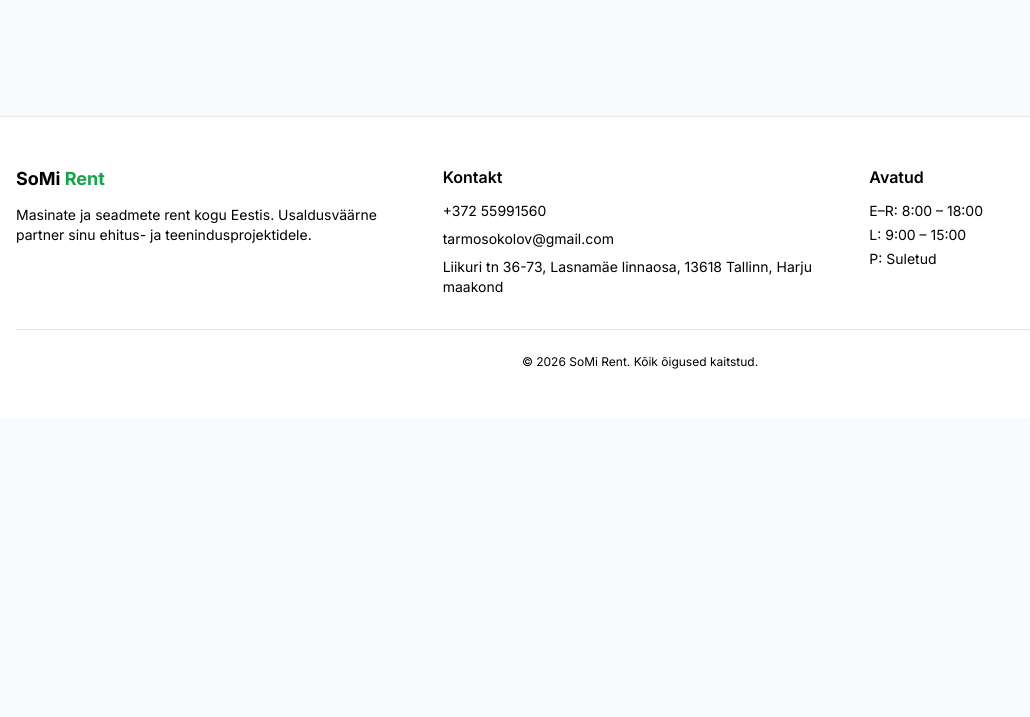
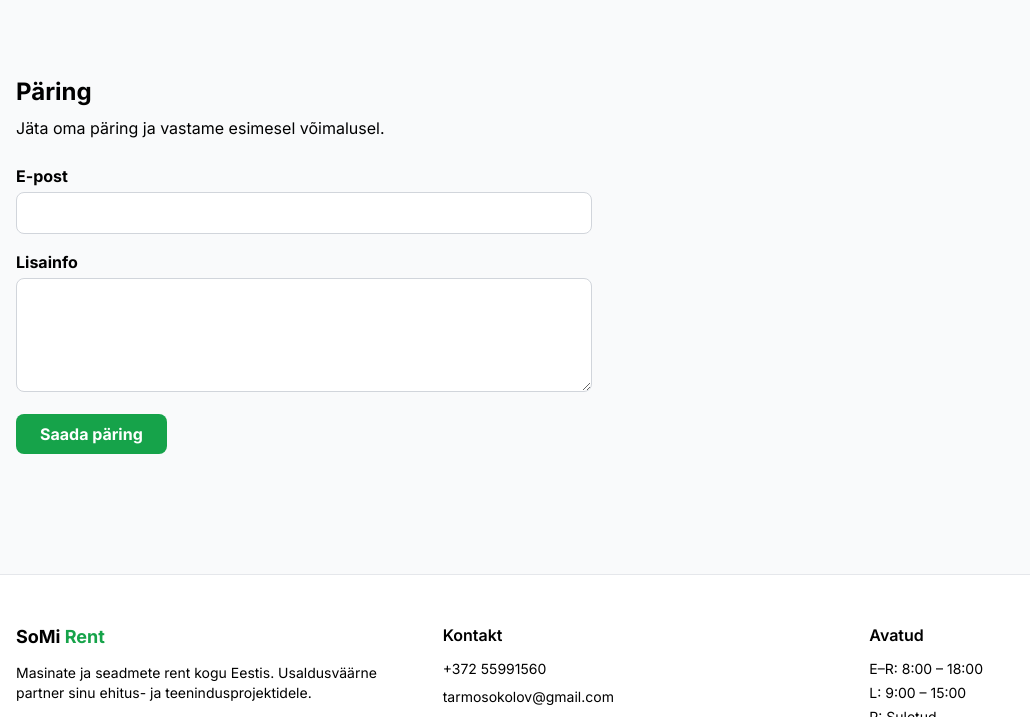
Before and after one commit to SoMi-Rent-OU/rendiportaal-homepage, a Jekyll site: the page built from _products/laaduri-lisaseadmed/kahvel.md, in a window 1280 px wide and 900 px high, scrolled down 431 px, cut to the strip 183-900 px from the top of the window. Shown: the whole strip, without its empty margins (0-1030 px from the left). Built offline with Jekyll 4.4.1, drawn with Linux system fonts in a browser that asks for light colours; nearby versions of some CDN libraries; before the commit the page ends 1032 px from its top, so only the background shows below that.

Commit message:
add email connect form (via FormSubmit)

```diff
--- /dev/null
+++ b/_includes/product-form.html
@@ -0,0 +1,28 @@
+<section class="max-w-7xl mx-auto px-4 py-10">
+  <div class="max-w-xl">
+    <h2 class="text-2xl font-bold mb-2">Päring</h2>
+    <p class="mb-6">Jäta oma päring ja vastame esimesel võimalusel.</p>
+
+    <form action="https://formsubmit.co/rihard@pikker.dev" method="POST" class="space-y-4">
+      <input type="hidden" name="_subject" value="Uus päring: {{ page.title }}">
+      <input type="hidden" name="_captcha" value="false">
+
+      <div>
+        <label for="email" class="block font-bold mb-1">E-post</label>
+        <input type="email" id="email" name="email" required
+          class="w-full border border-gray-300 rounded-lg px-4 py-2 focus:outline-none focus:ring-2 focus:ring-green-600">
+      </div>
+
+      <div>
+        <label for="message" class="block font-bold mb-1">Lisainfo</label>
+        <textarea id="message" name="message" rows="4"
+          class="w-full border border-gray-300 rounded-lg px-4 py-2 focus:outline-none focus:ring-2 focus:ring-green-600"></textarea>
+      </div>
+
+      <button type="submit"
+        class="bg-green-600 text-white font-bold px-6 py-2 rounded-lg hover:bg-green-700 transition">
+        Saada päring
+      </button>
+    </form>
+  </div>
+</section>
--- a/_layouts/product.html
+++ b/_layouts/product.html
@@ -39,3 +39,5 @@ layout: default
     </div>
   </div>
 </section>
+
+{% include product-form.html %}
```
